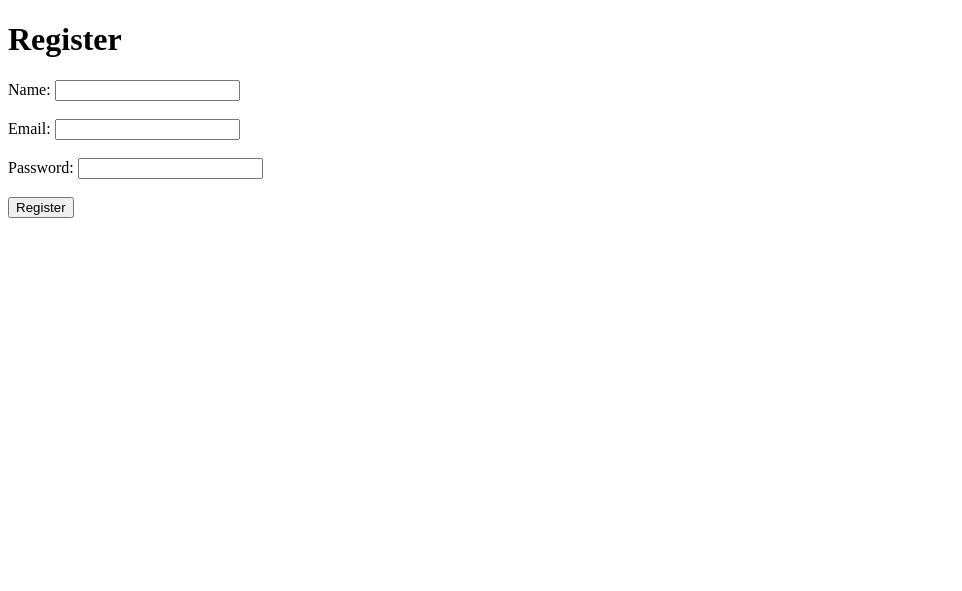
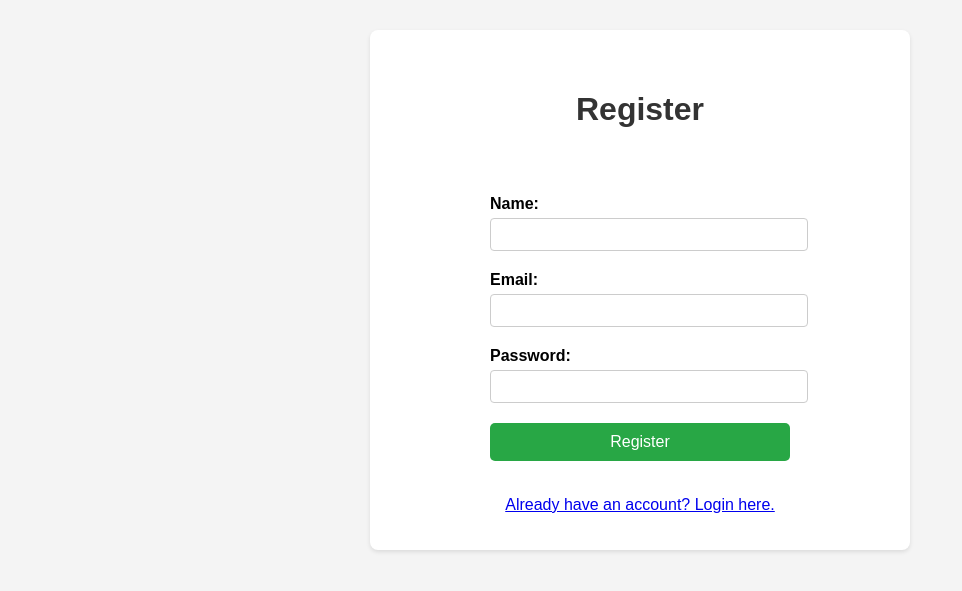
Before and after one commit to apetrosky5344/tems-automation, a Flask app: page /register in a window 1280 px wide. Shown: the top 591 px of the page, without its empty margins (0-962 px from the left). Run offline with Flask 3, Linux system fonts and the light colour scheme; some libraries are stand-ins or nearby versions.

Commit message:
Update register.html

```diff
--- a/ansible/files/templates/register.html
+++ b/ansible/files/templates/register.html
@@ -2,20 +2,24 @@
 <html>
 <head>
     <title>Register - TEMS</title>
+    <link rel="stylesheet" href="{{ url_for('static', filename='styles.css') }}">
 </head>
 <body>
+    <div class="form-container">
         <h1>Register</h1>
         <form method="post">
             <label>Name:</label>
-        <input type="text" name="name" required><br><br>
+            <input type="text" name="name" required>
 
             <label>Email:</label>
-        <input type="email" name="email" required><br><br>
+            <input type="email" name="email" required>
 
             <label>Password:</label>
-        <input type="password" name="password" required><br><br>
+            <input type="password" name="password" required>
 
             <input type="submit" value="Register">
         </form>
+        <p><a href="{{ url_for('login') }}">Already have an account? Login here.</a></p>
+    </div>
 </body>
 </html>
```
Lines whose indentation alone changed are shown as unchanged.
